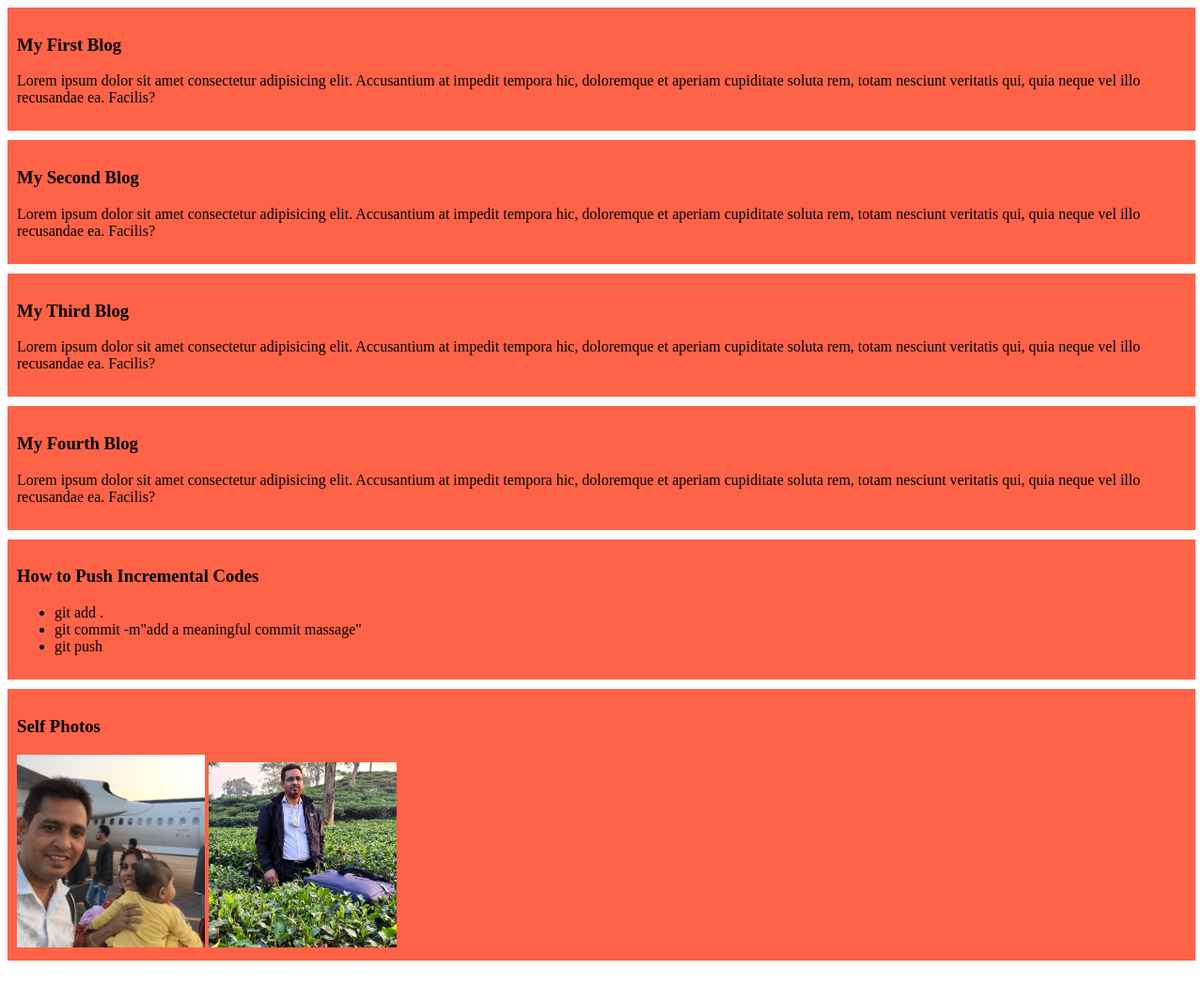
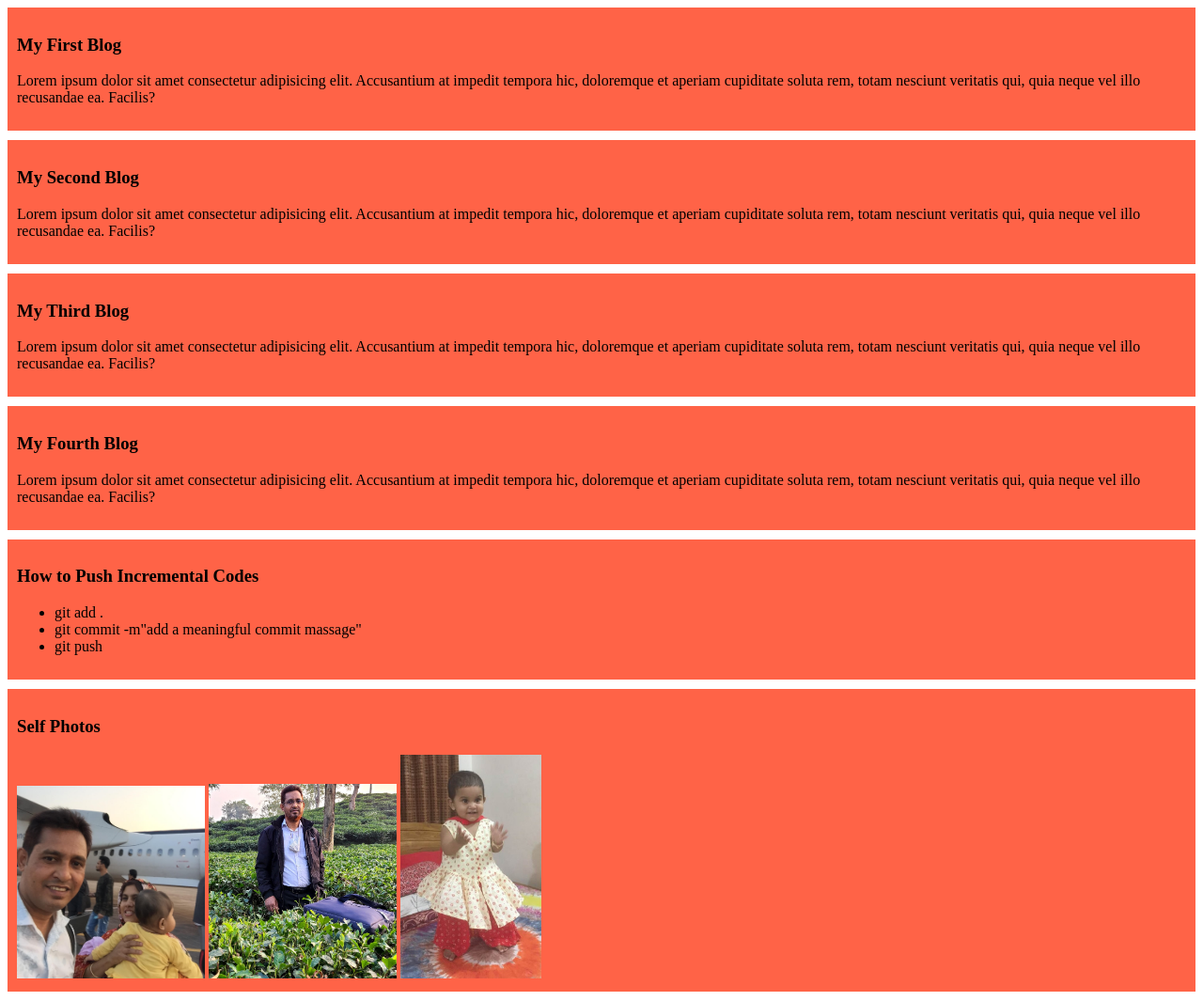
Before and after one commit to ashrafulbjri/My-Simple-Website, a plain HTML site: page index.html in a window 1280 px wide. Shown: the whole page at 94% size. Before the commit the page ends 1032 px from the top, so only its background shows below. Drawn offline with Linux system fonts and the light colour scheme.

Commit message:
added one more photo

```diff
--- a/index.html
+++ b/index.html
@@ -34,7 +34,8 @@
     <div>
         <h3>Self Photos</h3>
         <img width="200px" src="Images/P Journey.jpg" alt="">
-        <img width="200px" src="Images/T Garden.jpg" alt="">
+        <img width="200px" height="207px" src="Images/T Garden.jpg" alt="">
+        <img width="150px" src="Images/Afifa.jpg" alt="">
     </div>
 </body>
 </html>
```
Also changed, not shown: Images/Afifa.jpg (added).
